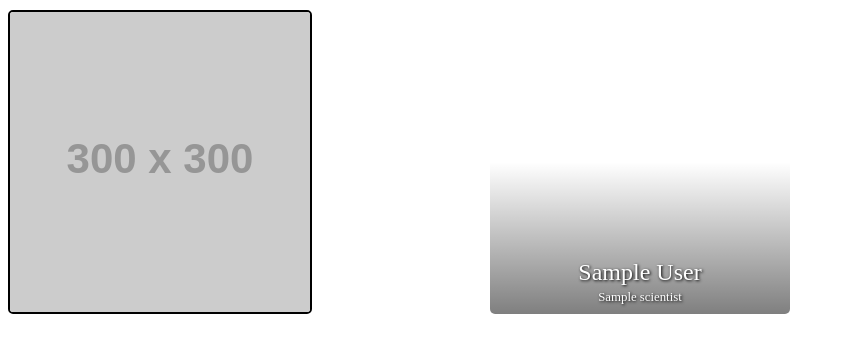
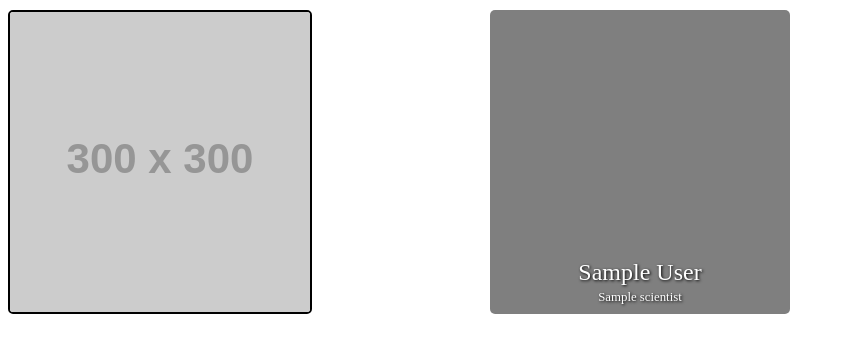
Before and after one commit to mfcovington/djangocms-lab-members, a Django app: template cms_lab_members/templates/cms_lab_members/plugin.html in a window 1280 px wide, with the pointer over the restyled element. Shown: the top 353 px of the page, without its empty margins (0-845 px from the left). Run offline with Django 3.2, Linux system fonts and the light colour scheme; the template is opened without the code that fills it: most values are stand-ins (such as "Sample title", 1, 10 or a date in 2020); grey boxes labelled with a size stand in for pictures from a placeholder-image service; some libraries are stand-ins or nearby versions.

Commit message:
Dim Scientist plugin image on hover

```diff
--- a/cms_lab_members/static/cms_lab_members/plugins.css
+++ b/cms_lab_members/static/cms_lab_members/plugins.css
@@ -30,6 +30,10 @@
   border-radius: 5px;
   top: 0;
 }
+.scientist-plugin .gradient-overlay:hover {
+  background: rgba(0, 0, 0, 0.5);
+  background: rgba(0, 0, 0, 0.5);
+}
 .scientist-plugin .text-overlay {
   margin-bottom: 10px;
 }
```
